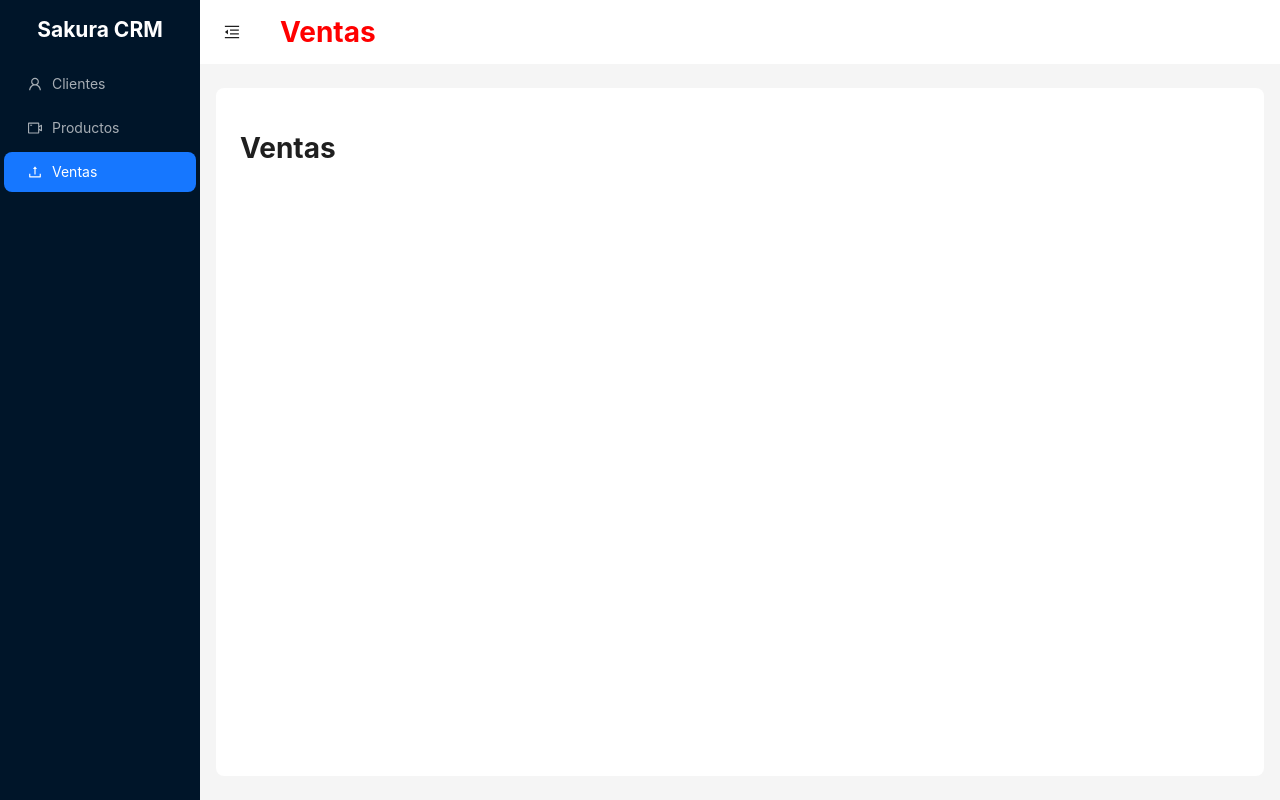
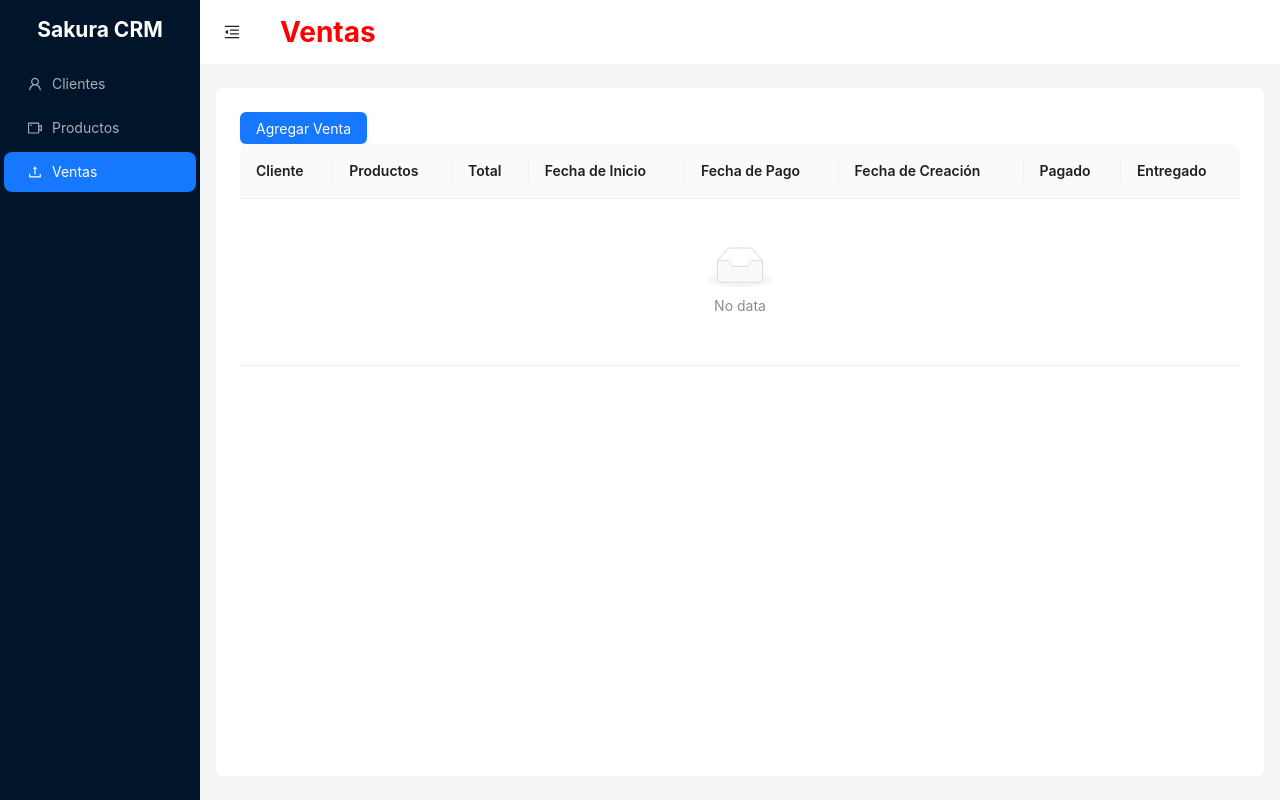
Before and after one commit to NoeOsorio/crm-sakura, a React (Create React App) app: page /ventas in a window 1280 px wide. Built offline with nearby package versions, Linux system fonts and the light colour scheme.

Commit message:
Add ventas model

```diff
--- a/src/components/AddClientModal.jsx
+++ b/src/components/AddModals/AddClientModal.jsx
@@ -1,7 +1,7 @@
 import { Modal, Form, Input, InputNumber, message } from "antd";
-import { addClient } from "../services/clients.service";
+import { addClient } from "../../services/clients.service";
 
-export default function AddCleintModal({ onClose, isOpen }) {
+export default function AddClientModal({ onClose, isOpen }) {
   const [form] = Form.useForm();
   const [messageApi, contextHolder] = message.useMessage();
   const handleOk = () => {
--- a/src/components/AddProductModal.jsx
+++ b/src/components/AddModals/AddProductModal.jsx
@@ -1,5 +1,5 @@
 import { Modal, Form, Input, InputNumber, message } from "antd";
-import { addProduct } from "../services/products.service";
+import { addProduct } from "../../services/products.service";
 
 export default function AddProductModal({ onClose, isOpen }) {
   const [form] = Form.useForm();
--- /dev/null
+++ b/src/components/AddModals/AddVentaModal.jsx
@@ -0,0 +1,176 @@
+import React, { useMemo } from "react";
+import {
+  Modal,
+  Form,
+  Input,
+  InputNumber,
+  message,
+  DatePicker,
+  Switch,
+  Select,
+} from "antd";
+import {  getProducts } from "../../services/products.service";
+import { getClients } from "../../services/clients.service";
+import { addVenta } from "../../services/ventas.service";
+
+const { Option } = Select;
+
+export default function AddPVentaModal({ onClose, isOpen }) {
+  const [form] = Form.useForm();
+  const [messageApi, contextHolder] = message.useMessage();
+  const clients = useMemo(() => {
+    return getClients();
+  }, []);
+  const products = useMemo(() => {
+    return getProducts();
+  }, []);
+
+  const handleOk = () => {
+    form
+      .validateFields()
+      .then(async (values) => {
+        try {
+          messageApi.open({
+            type: "loading",
+            content: "Guardando venta...",
+            duration: 0,
+          });
+          await addVenta(values);
+          messageApi.destroy();
+          messageApi.open({
+            type: "success",
+            content: `Nueva vengta guardada correctamente`,
+          });
+          onClose(); // Cerrar el modal después de guardar
+          form.resetFields(); // Resetear el formulario
+        } catch (error) {
+          messageApi.destroy();
+          messageApi.open({
+            type: "error",
+            content: error.message,
+          });
+        }
+      })
+      .catch((errorInfo) => {
+        console.error("Error al guardar la venta:", errorInfo);
+        messageApi.destroy();
+        messageApi.open({
+          type: "error",
+          content: "Algo salió mal, por favor intente de nuevo",
+        });
+      });
+  };
+
+  return (
+    <Modal
+      title="Nueva Venta"
+      onCancel={onClose}
+      onClose={onClose}
+      onOk={handleOk}
+      open={isOpen}
+      okText="Guardar"
+    >
+      {contextHolder}
+      <Form form={form} layout="vertical">
+        <Form.Item
+          label="Cliente"
+          name="cliente"
+          rules={[
+            {
+              required: true,
+              message: "Por favor ingrese el cliente",
+            },
+          ]}
+        >
+          <Select
+            showSearch
+            placeholder="Seleccione un cliente"
+            optionFilterProp="children"
+            filterOption={(input, option) =>
+              option.children.toLowerCase().indexOf(input.toLowerCase()) >= 0
+            }
+          >
+            {clients?.map((client) => (
+              <Option key={client.id} value={client.id}>
+                {client.name}
+              </Option>
+            ))}
+          </Select>
+        </Form.Item>
+
+        <Form.Item
+          label="Productos"
+          name="productos"
+          rules={[
+            {
+              required: true,
+              message: "Por favor ingrese los productos",
+            },
+          ]}
+        >
+          <Input />
+        </Form.Item>
+
+        <Form.Item
+          label="Total"
+          name="total"
+          rules={[
+            {
+              required: true,
+              message: "Por favor ingrese el total",
+            },
+          ]}
+        >
+          <InputNumber />
+        </Form.Item>
+
+        <Form.Item
+          label="Fecha de Inicio"
+          name="fechaInicio"
+          rules={[
+            {
+              required: true,
+              message: "Por favor ingrese la fecha de inicio",
+            },
+          ]}
+        >
+          <DatePicker />
+        </Form.Item>
+
+        <Form.Item
+          label="Fecha de Pago"
+          name="fechaPago"
+          rules={[
+            {
+              required: true,
+              message: "Por favor ingrese la fecha de pago",
+            },
+          ]}
+        >
+          <DatePicker />
+        </Form.Item>
+
+        <Form.Item
+          label="Fecha de Creación"
+          name="fechaCreacion"
+          rules={[
+            {
+              required: true,
+              message: "Por favor ingrese la fecha de creación",
+            },
+          ]}
+        >
+          <DatePicker />
+        </Form.Item>
+
+        <Form.Item label="Pagado" name="pagado" valuePropName="checked">
+          <Switch />
+        </Form.Item>
+
+        <Form.Item label="Entregado" name="entregado" valuePropName="checked">
+          <Switch />
+        </Form.Item>
+      </Form>
+    </Modal>
+  );
+}
--- /dev/null
+++ b/src/components/AddModals/index.jsx
@@ -0,0 +1,5 @@
+import AddProductModal from "./AddProductModal";
+import AddClientModal from "./AddClientModal";
+import AddPVentaModal from "./AddVentaModal";
+
+export { AddProductModal, AddClientModal, AddPVentaModal };
--- /dev/null
+++ b/src/components/Tables/VentasTable.jsx
@@ -0,0 +1,7 @@
+import React from "react";
+import { Table } from "antd";
+import { Venta } from "../../models/venta.model";
+
+  export function VentasTable({ dataSource }) {
+    return <Table columns={Venta.columns} dataSource={dataSource} />;
+  }
--- a/src/components/Tables/index.jsx
+++ b/src/components/Tables/index.jsx
@@ -1,4 +1,5 @@
 import { ClientsTable } from "./ClientsTable";
 import { ProductsTable } from "./ProductsTable";
+import { VentasTable } from "./VentasTable";
 
-export { ClientsTable, ProductsTable };
+export { ClientsTable, ProductsTable, VentasTable };
--- /dev/null
+++ b/src/models/venta.model.js
@@ -0,0 +1,97 @@
+import Parent from "./parent.model";
+
+export class Venta extends Parent {
+  constructor({
+    cliente,
+    productos,
+    total,
+    fechaInicio,
+    fechaPago,
+    fechaCreacion,
+    pagado,
+    entregado,
+  }) {
+    super();
+    this.cliente = cliente;
+    this.productos = productos;
+    this.total = total;
+    this.fechaInicio = fechaInicio;
+    this.fechaPago = fechaPago;
+    this.fechaCreacion = fechaCreacion;
+    this.pagado = pagado;
+    this.entregado = entregado;
+
+  }
+
+  static get columns() {
+    return [
+      {
+        title: "Cliente",
+        dataIndex: "cliente",
+        key: "cliente",
+      },
+      {
+        title: "Productos",
+        dataIndex: "productos",
+        key: "productos",
+      },
+      {
+        title: "Total",
+        dataIndex: "total",
+        key: "total",
+      },
+      {
+        title: "Fecha de Inicio",
+        dataIndex: "fechaInicio",
+        key: "fechaInicio",
+      },
+      {
+        title: "Fecha de Pago",
+        dataIndex: "fechaPago",
+        key: "fechaPago",
+      },
+      {
+        title: "Fecha de Creación",
+        dataIndex: "fechaCreacion",
+        key: "fechaCreacion",
+      },
+      {
+        title: "Pagado",
+        dataIndex: "pagado",
+        key: "pagado",
+      },
+      {
+        title: "Entregado",
+        dataIndex: "entregado",
+        key: "entregado",
+      },
+    ];
+  }
+
+  validate() {
+    if (!this.cliente) {
+      throw new Error("El cliente es requerido");
+    }
+    if (!this.productos) {
+      throw new Error("Los productos son requeridos");
+    }
+    if (!this.total) {
+      throw new Error("El total es requerido");
+    }
+    if (!this.pagado) {
+      throw new Error("El campo pagado es requerido");
+    }
+    if (!this.fechaInicio) {
+      throw new Error("La fecha de inicio es requerida");
+    }
+    if (this.pagado && !this.fechaPago) {
+      throw new Error("La fecha de pago es requerida");
+    }
+    if (!this.fechaCreacion) {
+      throw new Error("La fecha de creación es requerida");
+    }
+    if (!this.entregado) {
+      throw new Error("El campo entregado es requerido");
+    }
+  }
+}
--- a/src/pages/Clientes.page.jsx
+++ b/src/pages/Clientes.page.jsx
@@ -1,12 +1,12 @@
 import React, { useState } from "react";
-import AddClientModal from "../components/AddClientModal"; // Import the AddClientModal component
+import { AddClientModal } from "../components/AddModals"; // Import the AddClientModal component
 import { Button } from "antd";
 import { getClients } from "../services/clients.service";
 import { ClientsTable } from "../components/Tables";
 
 const ClientesPage = () => {
   const [modalOpen, setModalOpen] = useState(false);
-  const dataSource  = getClients();
+  const dataSource = getClients();
   return (
     <div>
       <div
@@ -21,7 +21,7 @@ const ClientesPage = () => {
           Agregar Cliente
         </Button>
       </div>
-        <ClientsTable dataSource={dataSource} />
+      <ClientsTable dataSource={dataSource} />
       <AddClientModal isOpen={modalOpen} onClose={() => setModalOpen(false)} />
     </div>
   );
--- a/src/pages/Productos.page.jsx
+++ b/src/pages/Productos.page.jsx
@@ -2,7 +2,7 @@ import React, { useState } from "react";
 import { Button } from "antd";
 import { ProductsTable } from "../components/Tables";
 import { getProducts } from "../services/products.service";
-import AddProductModal from "../components/AddProductModal";
+import { AddProductModal } from "../components/AddModals";
 
 const ProductosPage = () => {
   const [modalOpen, setModalOpen] = useState(false);
--- a/src/pages/Ventas.page.jsx
+++ b/src/pages/Ventas.page.jsx
@@ -1,7 +1,28 @@
+
+import React, { useState } from 'react';
+import { Button } from 'antd';
+import { VentasTable } from '../components/Tables';
+import { getVentas } from '../services/ventas.service';
+import { AddPVentaModal } from '../components/AddModals';
+
 const VentasPage = () => {
+  const [modalOpen, setModalOpen] = useState(false);
+  const dataSource = getVentas();
   return (
     <div>
-      <h1>Ventas</h1>
+      <div
+        style={{
+          display: "flex",
+          alignItems: "center",
+          justifyContent: "space-between",
+        }}
+      >
+        <Button type="primary" onClick={() => setModalOpen(true)}>
+          Agregar Venta
+        </Button>
+      </div>
+      <VentasTable dataSource={dataSource} />
+      <AddPVentaModal isOpen={modalOpen} onClose={() => setModalOpen(false)} />
     </div>
   );
 };
--- /dev/null
+++ b/src/services/ventas.service.js
@@ -0,0 +1,25 @@
+import { Venta } from "../models/venta.model";
+
+export function getVentas() {
+  return localStorage.getItem("ventas")
+    ? JSON.parse(localStorage.getItem("ventas"))
+    : [];
+}
+
+export function addVenta(venta) {
+  return new Promise((resolve, reject) => {
+    setTimeout(() => {
+      const newVenta = new Venta(venta);
+      try {
+        newVenta.validate();
+      } catch (error) {
+        reject(error);
+      }
+      // Guardar el nuevo cliente en localStorage
+      const existingProducts = getVentas();
+      existingProducts.push(newVenta);
+      localStorage.setItem("ventas", JSON.stringify(existingProducts));
+      resolve(newVenta);
+    }, 2000);
+  });
+}
```
